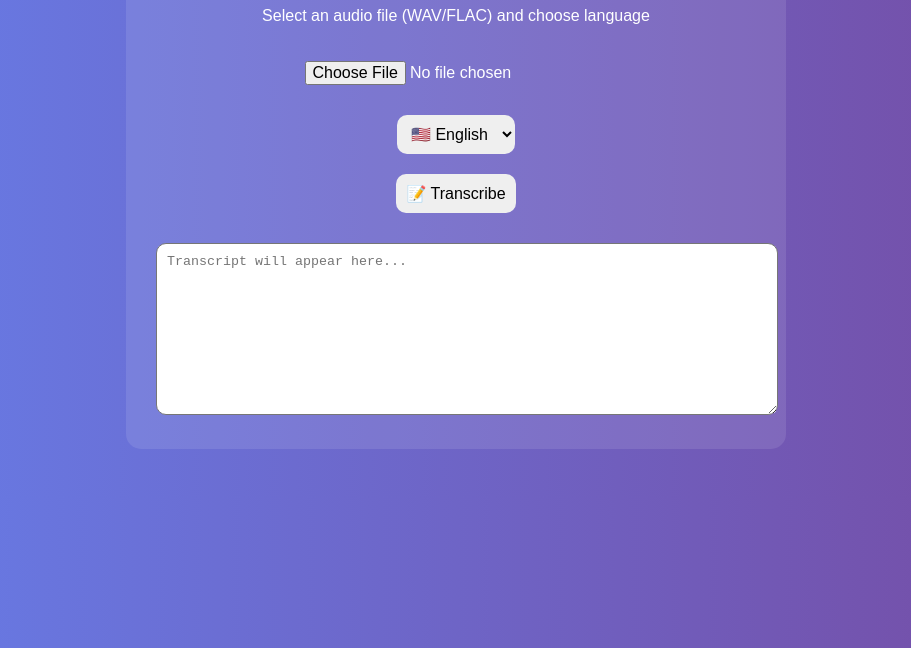
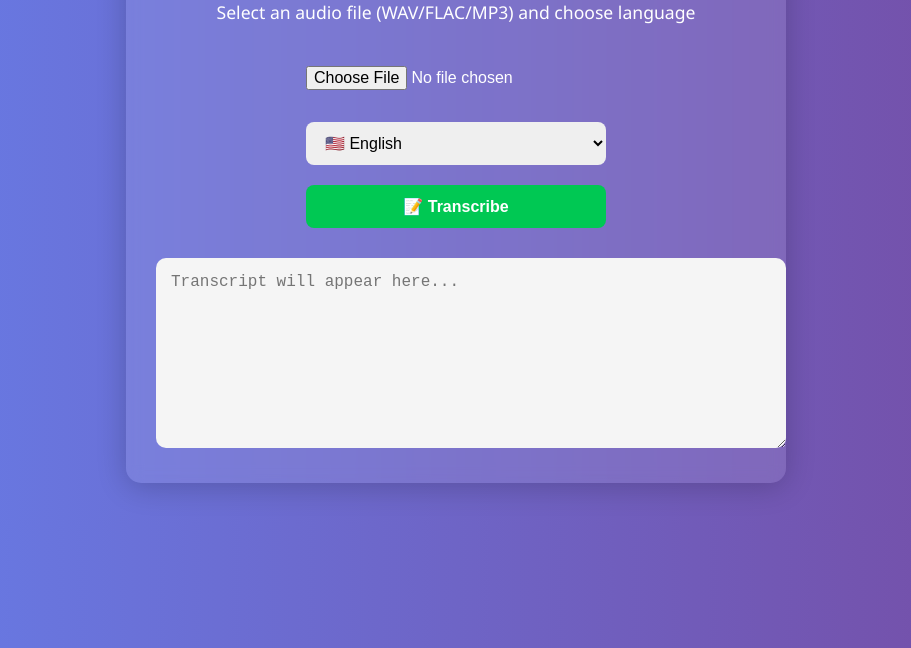
Before and after one commit to antik-dewanji/speech-frontend-uploader, a plain HTML site: page index.html in a window 1280 px wide. Shown: the part 152-800 px from the top of the page, without its empty margins (184-1095 px from the left). Drawn offline with Linux system fonts and the light colour scheme.

Commit message:
Update index.html

```diff
--- a/index.html
+++ b/index.html
@@ -4,43 +4,14 @@
   <meta charset="UTF-8" />
   <meta name="viewport" content="width=device-width, initial-scale=1.0"/>
   <title>Universal Transcriber</title>
-  <style>
-    body {
-      font-family: sans-serif;
-      background: linear-gradient(to right, #667eea, #764ba2);
-      color: white;
-      padding: 40px;
-      text-align: center;
-    }
-    .container {
-      background: rgba(255,255,255,0.1);
-      padding: 30px;
-      border-radius: 15px;
-      max-width: 600px;
-      margin: auto;
-    }
-    input, select, button {
-      margin: 10px;
-      padding: 10px;
-      border-radius: 10px;
-      border: none;
-      font-size: 1rem;
-    }
-    textarea {
-      margin-top: 20px;
-      width: 100%;
-      height: 150px;
-      padding: 10px;
-      border-radius: 10px;
-    }
-  </style>
+  <link rel="stylesheet" href="style.css" />
 </head>
 <body>
   <div class="container">
     <h1>🎤 Universal Transcriber</h1>
-    <p>Select an audio file (WAV/FLAC) and choose language</p>
+    <p>Select an audio file (WAV/FLAC/MP3) and choose language</p>
 
-    <input type="file" id="audioFile" accept="audio/*"/>
+    <input type="file" id="audioFile" accept="audio/*" />
     <br />
     <select id="language">
       <option value="bn-IN">🇧🇩 Bengali</option>
```
